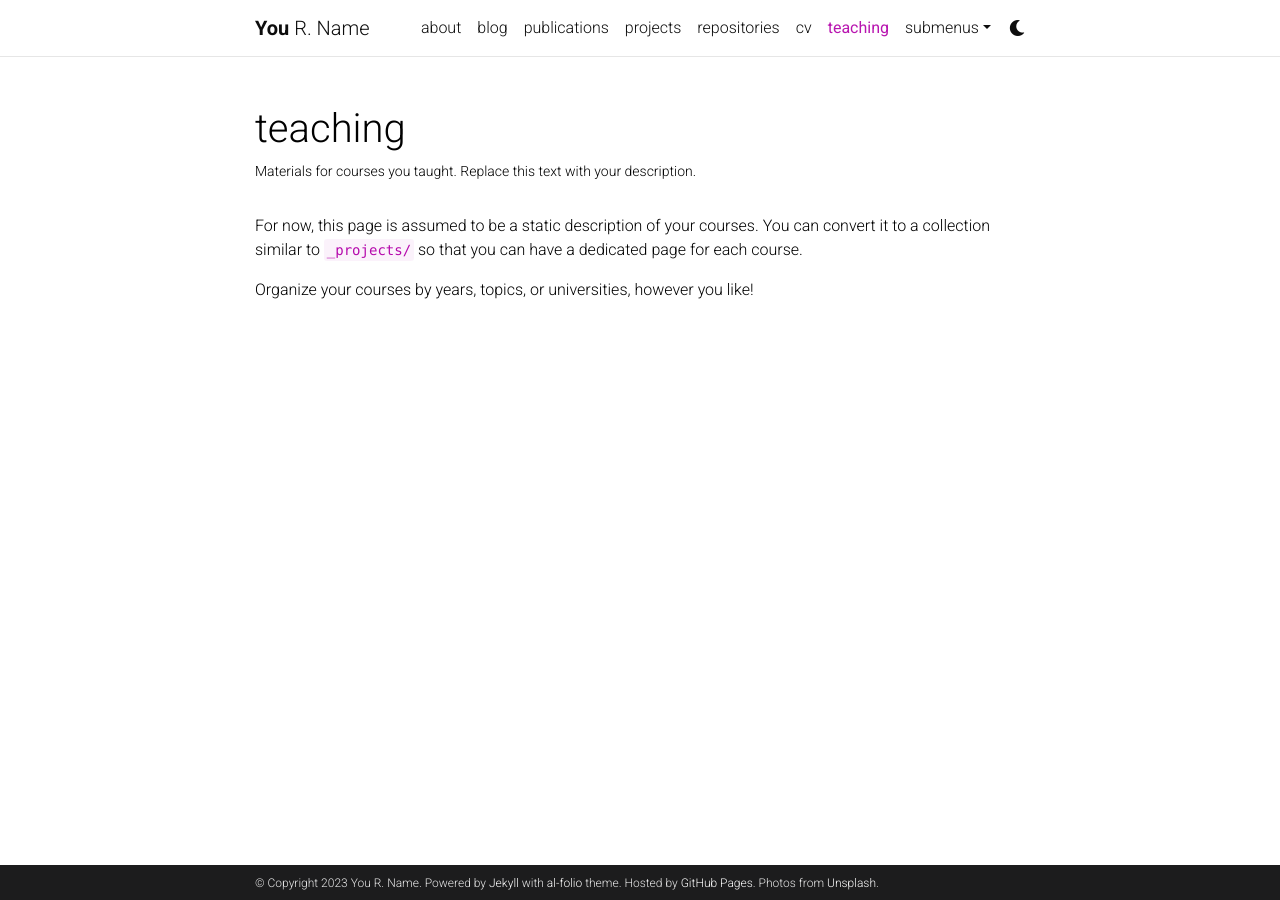
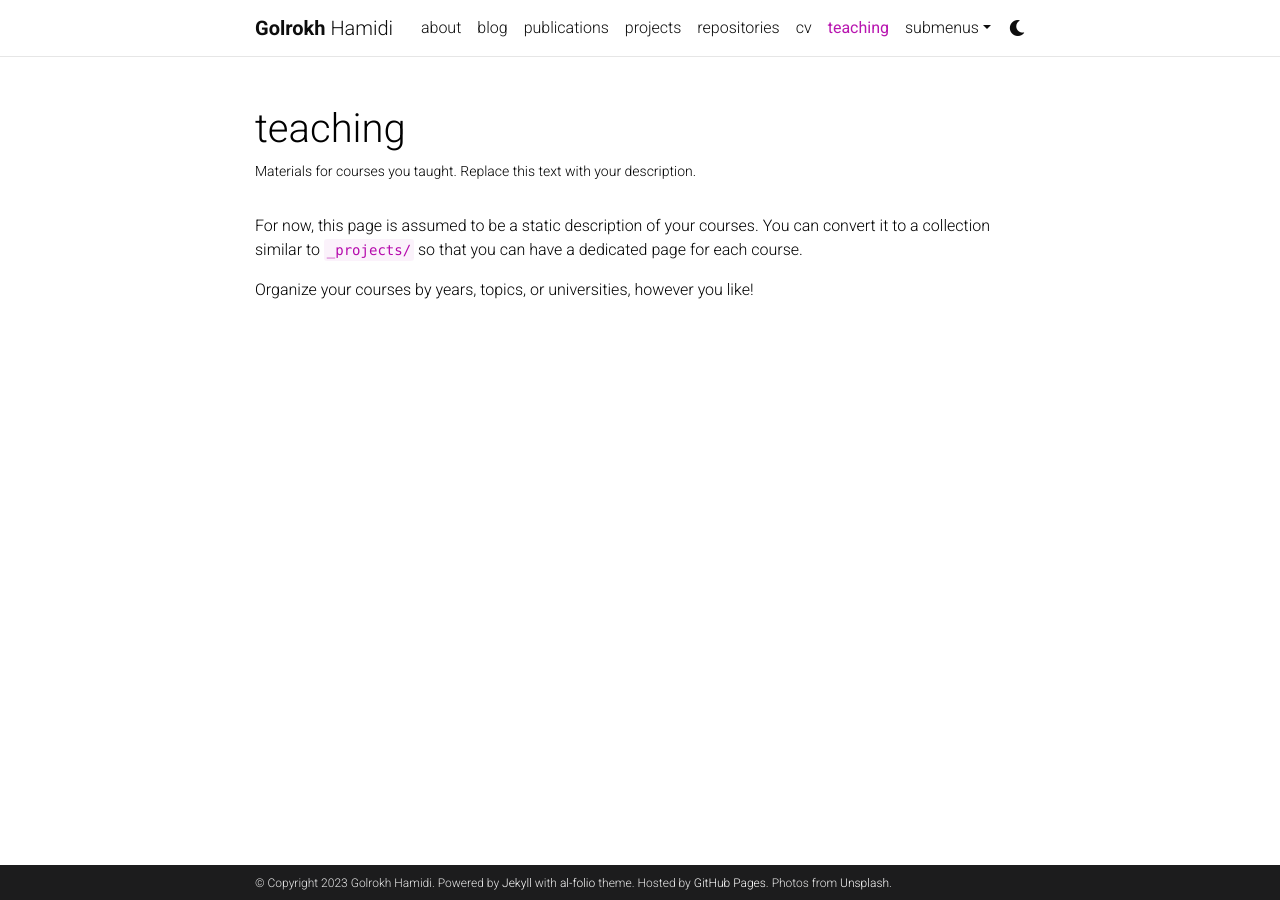
Before and after one commit to GRokhH/grokhh.github.io, a Jekyll site: the page built from _pages/teaching.md, in a window 1280 px wide. Built offline with Jekyll 4.4.1, drawn with Linux system fonts in a browser that asks for light colours; comment, search, counter and statistics services are not loaded; a style sheet for code colours, icons or effects is not loaded.

Commit message:
Update _config.yml
added my name

```diff
--- a/_config.yml
+++ b/_config.yml
@@ -3,10 +3,10 @@
 # -----------------------------------------------------------------------------
 
 title: blank # the website title (if blank, full name will be used instead)
-first_name: You
-middle_name: R.
-last_name: Name
-email: you@example.com
+first_name: Golrokh
+middle_name:
+last_name: Hamidi
+email: gol.hamidi@gmail.com
 description: > # the ">" symbol means to ignore newlines until "footer_text:"
   A simple, whitespace theme for academics. Based on [*folio](https://github.com/bogoli/-folio) design.
 footer_text: >
```
